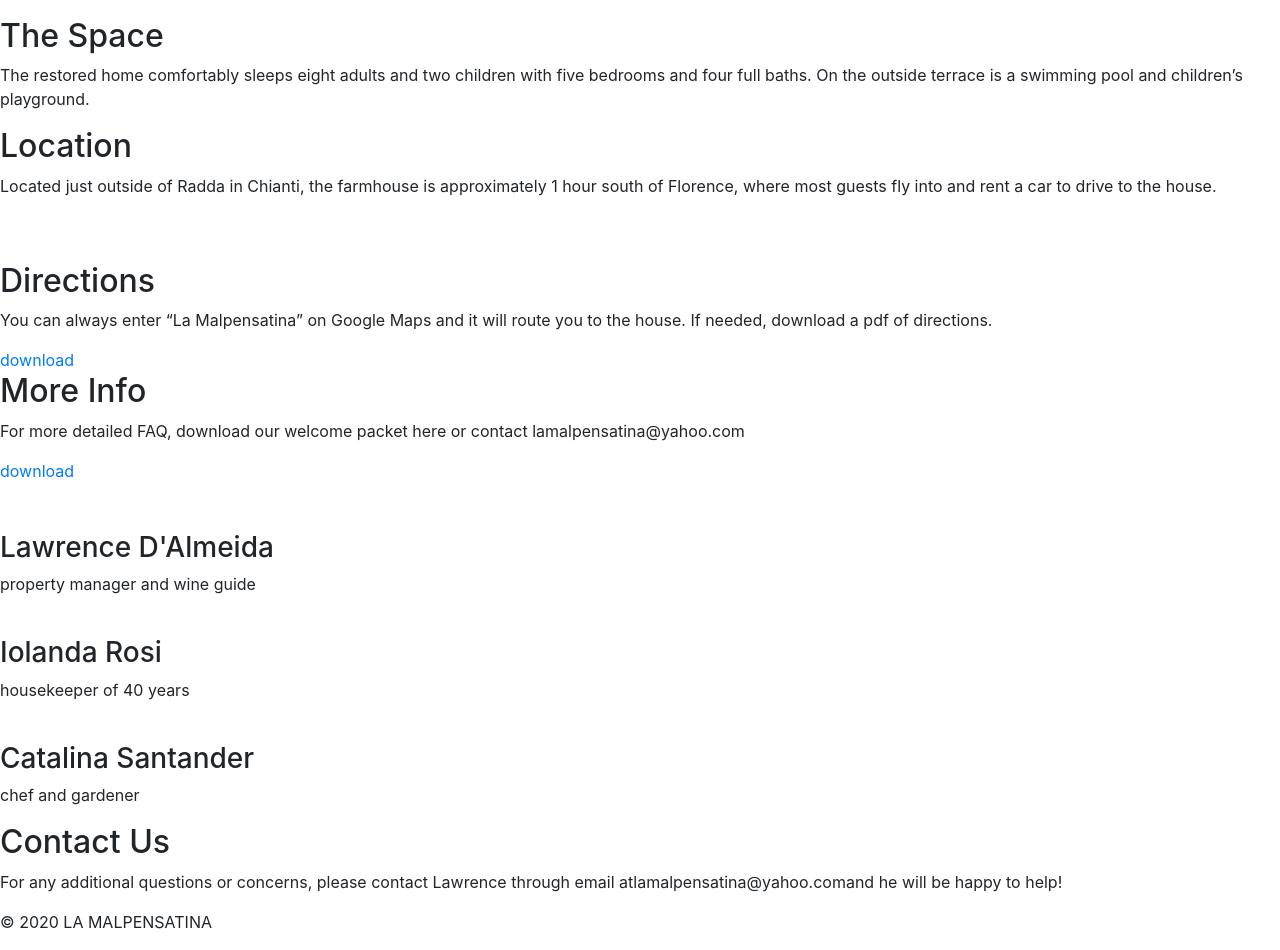
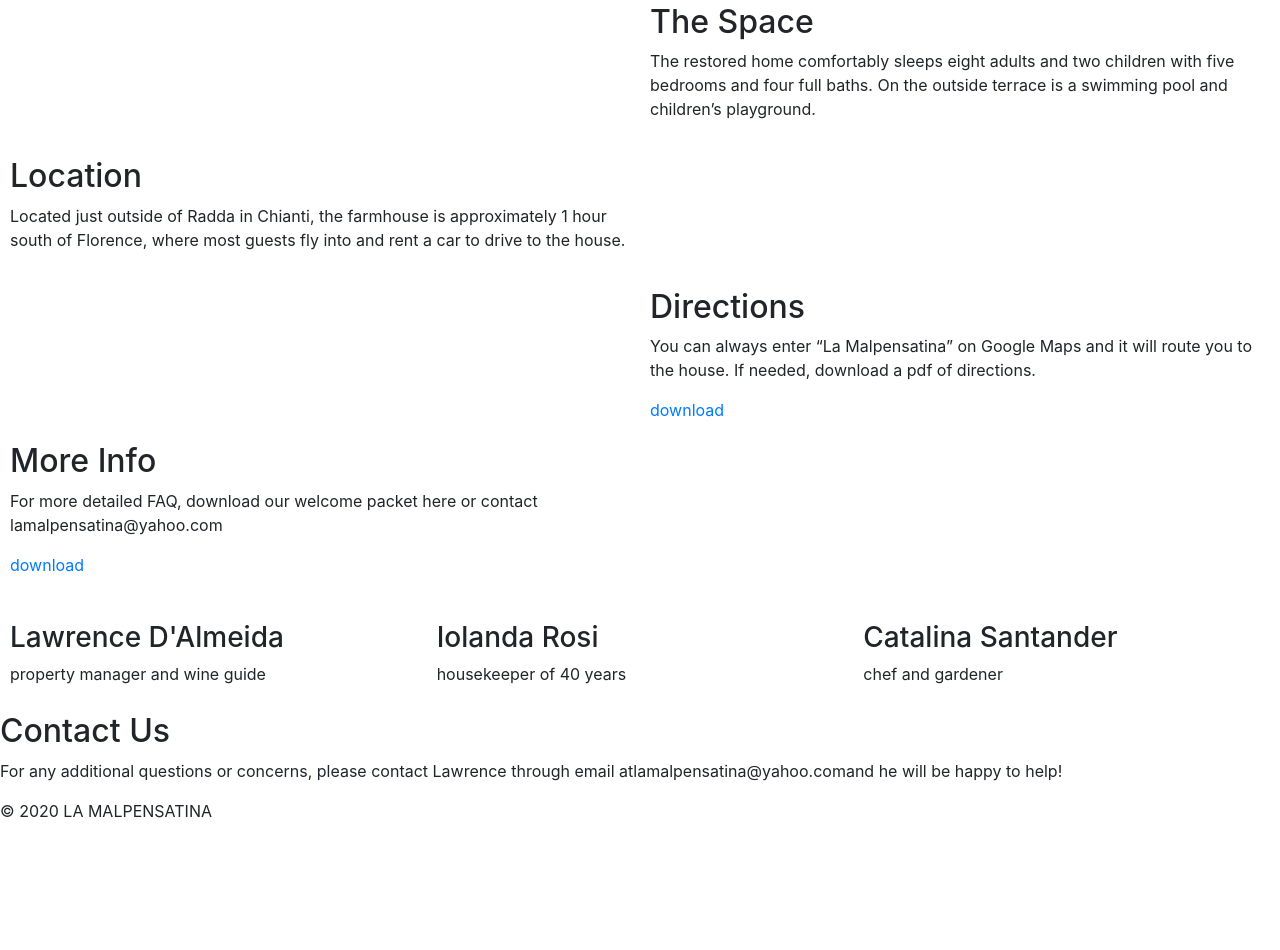
Before and after one commit to meghanmartin995/malpensatina_website, a plain HTML site: page info.html in a window 1280 px wide. Shown: the part 407-1357 px from the top of the page. After the commit the page ends 1246 px from the top, so only its background shows below. Drawn offline with nearby package versions, Linux system fonts and the light colour scheme.

Commit message:
adds grid to info page

```diff
--- a/css/pages/info.css
+++ b/css/pages/info.css
@@ -1,3 +1,29 @@
+.grid-container {
+  display: grid;
+  grid-template-columns: 1fr 1fr;
+  grid-gap: 20px;
+  padding: 10px;
+}
+
+.grid-team {
+  display: grid;
+  grid-template-columns: 1fr 1fr 1fr;
+  grid-gap: 20px;
+  padding: 10px;
+}
+
+
+
+
+
+
+
+
+
+
+
+
+
 .info {
   height: 28vh;
   background-size: cover;
```
